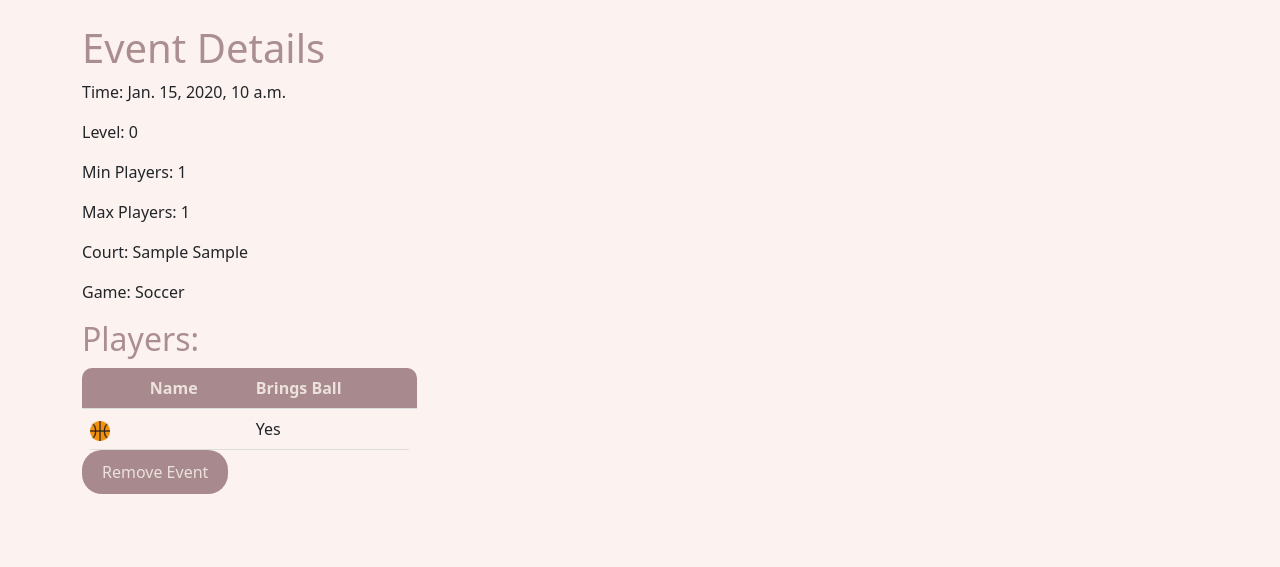
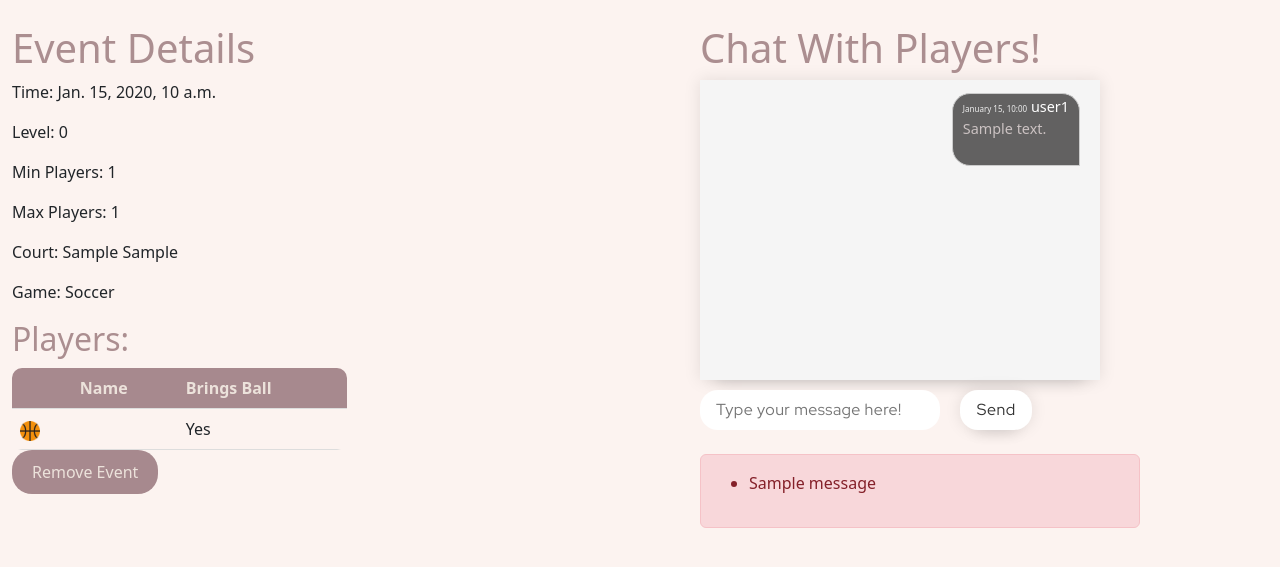
Before and after one commit to redhat-beyond/MeetBalls, a Django app: page /game-events/1/ in a window 1280 px wide. Shown: the part 86-653 px from the top of the page. Run offline with Django 4.2, Linux system fonts and the light colour scheme; a user stored in the database is signed in; data comes from the database, SQL or seed files in the repository; tables that the repository leaves empty hold one stand-in row (values such as "Sample post"); one stand-in notice (Sample message) is shown.

Commit message:
Add chat to game-event page
modify game-event html for adding the chat html
adding tests for the chat
adding new view function that handle the chat
adding urls for the new view function

```diff
--- a/game_event/templates/game_event/game-event.html
+++ b/game_event/templates/game_event/game-event.html
@@ -4,13 +4,11 @@
 <!DOCTYPE html>
 <html>
   <head>
+    <link href="/static/css/chat.css" rel="stylesheet" />
+
     <title>Game Event</title>
     <link rel="stylesheet" type="text/css" href="{% static 'css/game-event.css' %}">
-    <script>
-        setTimeout(function() {
-            location.reload();
-        }, 5000);
-    </script>
+
   </head>
   <body>
         {% if time %}
@@ -55,6 +53,78 @@
                         onclick="window.open(this.href, 'Remove Event', 'width=400,height=250,left='+((screen.width-400)/2)+',top='+((screen.height-515)/2)); return false;">
                         Remove Event
                         </a>
+                            <div class="top-right">
+                                <h1>Chat With Players!</h1>
+                            <body>
+
+                                    {% if all_messages %}
+                                    <div id="savedText">
+                                            <div class="message-box">
+                                              {% for message in all_messages %}
+
+                                              {% if message.user_id.user.username == request.user.username %}
+                                                <div class="message-container">
+                                                  <span class="message-time">{{ message.time_sent|date:"F d, H:i" }}</span>
+                                                  <span class="name">{{ message.user_id.user.username }}</span><br>
+                                                            <p><span class="message">{{ message.text }}</span></p>
+                                                </div>
+
+                                                {% else %}
+                                                <div class="message-other-user-container">
+                                                  <span class="message-other-time">{{ message.time_sent|date:"F d, H:i" }}</span>
+                                                  <span class="name-other">{{ message.user_id.user.username }}</span><br>
+                                                            <p><span class="message-other">{{ message.text }}</span></p>
+                                                </div>
+                                                {% endif %}
+                                              {% endfor %}
+
+
+                                            </div>
+                                          </div>
+
+                                {% else %}
+                                    <div id="savedText" style="display: none;">
+                <textarea id="savedTextbox" rows="12" cols="50" readonly></textarea>
+         </div>
+                                {% endif %}
+
+                                <div class="input">
+                                    <form method="POST" action="{% url 'save_text_message' id=id %}">
+                                        {% csrf_token %}
+                                    <input type="text" id="mytextbox" name="mytextbox" placeholder="Type your message here!">
+                                    <button onclick="saveText(); showSaveBox();">Send</button>
+                                    </div>
+                                    </form>
+                                <script>
+                                    function saveText() {
+                                        var textbox = document.getElementById('mytextbox');
+                                        var savedTextbox = document.getElementById('savedTextbox');
+
+                                    }
+                                    function showSaveBox() {
+                                        var savedTextDiv = document.getElementById('savedText');
+                                        savedTextDiv.style.display = 'block';
+                                     }
+
+                                </script>
+                                {% if messages %}
+                                <div class="row my-4">
+                                  <div class="col">
+                                    <div class="alert alert-danger" role="alert">
+                                      <ul class="messages">
+                                        {% for message in messages %}
+                                          <li{% if message.tags %} class="{{ message.tags }}"{% endif %}>{{ message }}</li>
+                                        {% endfor %}
+                                      </ul>
+                                    </div>
+                                  </div>
+                                </div>
+                              {% endif %}
+
+                            </body>
+
+
+                            </div>
                     {% else %}
                         <a href="/game-events/join-event/{{ id }}/"
                         class="round-button"
--- a/game_event/urls.py
+++ b/game_event/urls.py
@@ -1,5 +1,6 @@
 from django.urls import path
 from . import views
+from message.views import save_text_message
 
 
 urlpatterns = [
@@ -9,4 +10,5 @@
     path('<id>/', views.game_event, name='game_event'),
     path('join-event/<id>/', views.join_event, name='join_event'),
     path('process-answer-game-event/<id>/', views.process_answer_game_event, name='process_answer_game_event'),
-    path('remove-from-event/<id>/', views.remove_from_event, name='remove_from_event')]
+    path('remove-from-event/<id>/', views.remove_from_event, name='remove_from_event'),
+    path('save-text-message/<id>/', save_text_message, name='save_text_message')]
--- a/game_event/views.py
+++ b/game_event/views.py
@@ -7,6 +7,7 @@
 from django.utils import timezone
 from django.core.exceptions import ValidationError
 from django.contrib import messages
+from message.models import Message
 from datetime import date
 
 
@@ -96,6 +97,7 @@
         for entry in GameEventPlayer.objects.filter(game_event=event)
     ]
     in_event = GameEventPlayer.objects.filter(game_event=event, player=player).exists()
+    all_messages = Message.objects.filter(game_event_id=event)
     context = {
         'id': event.id,
         'time': event.time,
@@ -106,7 +108,8 @@
         'neighborhood': event.court.neighborhood,
         'ball_game': event.ball_game,
         'in_event': in_event,
-        'event_players': event_players
+        'event_players': event_players,
+        'all_messages': all_messages
         }
     return render(request, 'game_event/game-event.html', context)
 
--- a/message/models.py
+++ b/message/models.py
@@ -1,7 +1,9 @@
 from django.db import models
 from player.models import Player
 from game_event.models import GameEvent
+from game_event_player.models import GameEventPlayer
 from django.core.validators import MinLengthValidator
+from django.core.exceptions import ValidationError
 
 
 class Message(models.Model):
@@ -9,3 +11,26 @@
     game_event_id = models.ForeignKey(GameEvent, on_delete=models.CASCADE)
     time_sent = models.DateTimeField(auto_now_add=True)
     text = models.CharField(max_length=255, validators=[MinLengthValidator(1)])
+
+    @staticmethod
+    def create(player, game_event, text):
+        Message.validate_message(player, game_event, text)
+        message = Message(user_id=player,
+                          game_event_id=game_event,
+                          text=text)
+
+        message.save()
+        return message
+
+    @staticmethod
+    def validate_message(player, game_event, text):
+        game_event = GameEvent.objects.get(pk=game_event.pk)
+        player_participates = GameEventPlayer.objects.filter(player=player, game_event=game_event).exists()
+        errors = []
+        if player_participates is False:
+            errors.append("Just players from this event can send messages on chat")
+        if text.strip() == '':
+            errors.append("Message can't be empty")
+
+        if errors:
+            raise ValidationError("\n".join(errors))
--- /dev/null
+++ b/static/css/chat.css
@@ -0,0 +1,164 @@
+@import url('https://fonts.googleapis.com/css?family=Red+Hat+Display:400,500,900&display=swap');
+
+        .container {
+          position: absolute;
+        }
+
+
+        .top-right {
+          position: absolute;
+          top: 0;
+          right: 0;
+          left: 700px
+        }
+
+        .message-box {
+          border: none;
+          background-color: #f5f5f5;
+          box-shadow:
+    0 0 1rem rgba(0, 0, 0, 0.1),
+    0rem 1rem 1rem -1rem rgba(0, 0, 0, 0.2);
+          padding: 10px;
+          margin-bottom: 10px;
+          height: 300px;
+          width: 400px;
+          overflow-y: auto;
+       }
+
+       .message-box::-webkit-scrollbar {
+  width: 8px;
+}
+
+.message-box::-webkit-scrollbar-track {
+  background-color: #f5f5f5;
+}
+
+.message-box::-webkit-scrollbar-thumb {
+  background-color: #ccc;
+  border-radius: 4px;
+}
+
+.message-box::-webkit-scrollbar-thumb:hover {
+  background-color: #999;
+}
+
+
+        .message-container {
+          border: 1px solid #ccc;
+          padding: 10px;
+          margin: 3px 10px;
+          overflow-wrap: break-word;
+  background-color: #F7F7F7;
+  box-sizing: border-box;
+  width: fit-content;
+  float: right;
+		height: fit-content;
+		text-align: left;
+		font-size: 0.9rem;
+		padding-top: 0.125rem;
+		border-radius: 1.125rem 1.125rem 0 1.125rem;
+		top: 0;
+		left: 2.5rem;
+		background: #626161;
+		color: white;
+    clear: both;
+
+      }
+
+      .message-other-user-container {
+        box-sizing: border-box;
+        padding: 10px;
+        margin: 3px 10px;
+			background: #f1ebeb;
+      overflow-wrap: break-word;
+			border-radius: 1.125rem 1.125rem 1.125rem 0;
+			min-height: 2.25rem;
+			width: fit-content;
+      float: left;
+      clear: both;
+			max-width: 66%;
+			left: 2.5rem;
+			box-shadow:
+				0 0 2rem rgba(black, 0.075),
+				0rem 1rem 1rem -1rem rgba(black, 0.1);
+
+      }
+
+        .message-time {
+          color: #EEE;
+          font-size: 8px;
+      }
+
+      .message-other-time {
+          color: #333;
+          font-size: 8px;
+      }
+
+
+
+      .name {
+		font-weight: 500;
+		margin-bottom: 0.125rem;
+
+	}
+
+  .name-other {
+		font-weight: 500;
+    color:#7a7474;
+		margin-bottom: 0.125rem;
+	}
+
+	.message {
+		font-size: 0.9rem;
+		color: #cbc2c2;
+	}
+
+  .message-other {
+		font-size: 0.9rem;
+		color: #6c6767;
+	}
+
+      input {
+			border:none;
+			background-image:none;
+			background-color: white;
+			padding: 0.5rem 1rem;
+			margin-right: 1rem;
+			border-radius: 1.125rem;
+			flex-grow: 2;
+			box-shadow:
+				0 0 1rem rgba(black, 0.1),
+				0rem 1rem 1rem -1rem rgba(black, 0.2);
+
+			font-family: Red hat Display, sans-serif;
+			font-weight: 400;
+			letter-spacing: 0.025em;
+      width: 15rem;
+
+			&:placeholder {
+				color: #999;
+			}
+      }
+
+      button {
+  border: none;
+  background-image: none;
+  background-color: white;
+  padding: 0.5rem 1rem;
+  margin-right: 1rem;
+  border-radius: 1.125rem;
+  flex-grow: 2;
+  box-shadow:
+    0 0 1rem rgba(0, 0, 0, 0.1),
+    0rem 1rem 1rem -1rem rgba(0, 0, 0, 0.2);
+  font-family: Red hat Display, sans-serif;
+  font-weight: 400;
+  letter-spacing: 0.025em;
+  width: 4.5rem;
+  color:#333
+}
+
+button:hover {
+  background-color: #f3f3f3;
+  cursor: pointer;
+}
```
Also changed, not shown: message/tests.py (+92 -0 lines), message/views.py (+24 -2 lines). Lines whose indentation alone changed are shown as unchanged.
